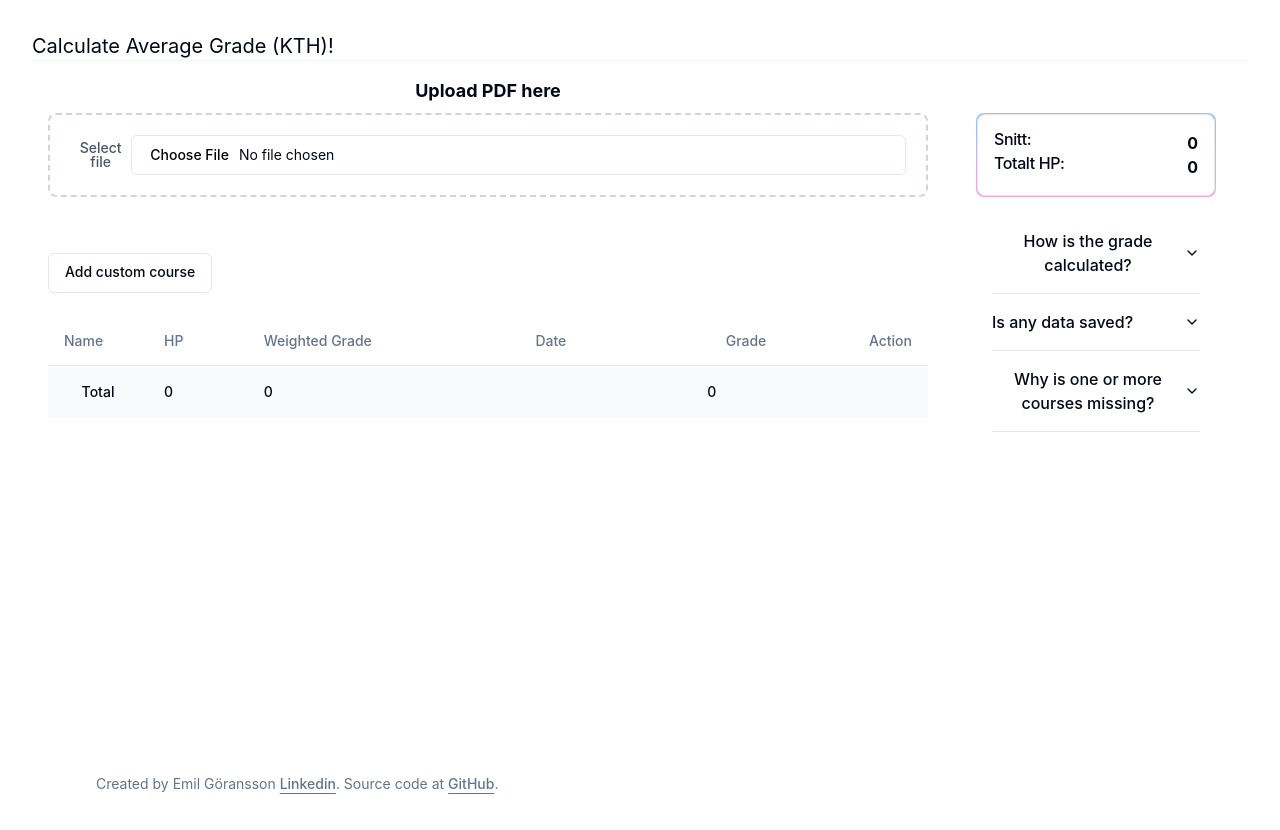
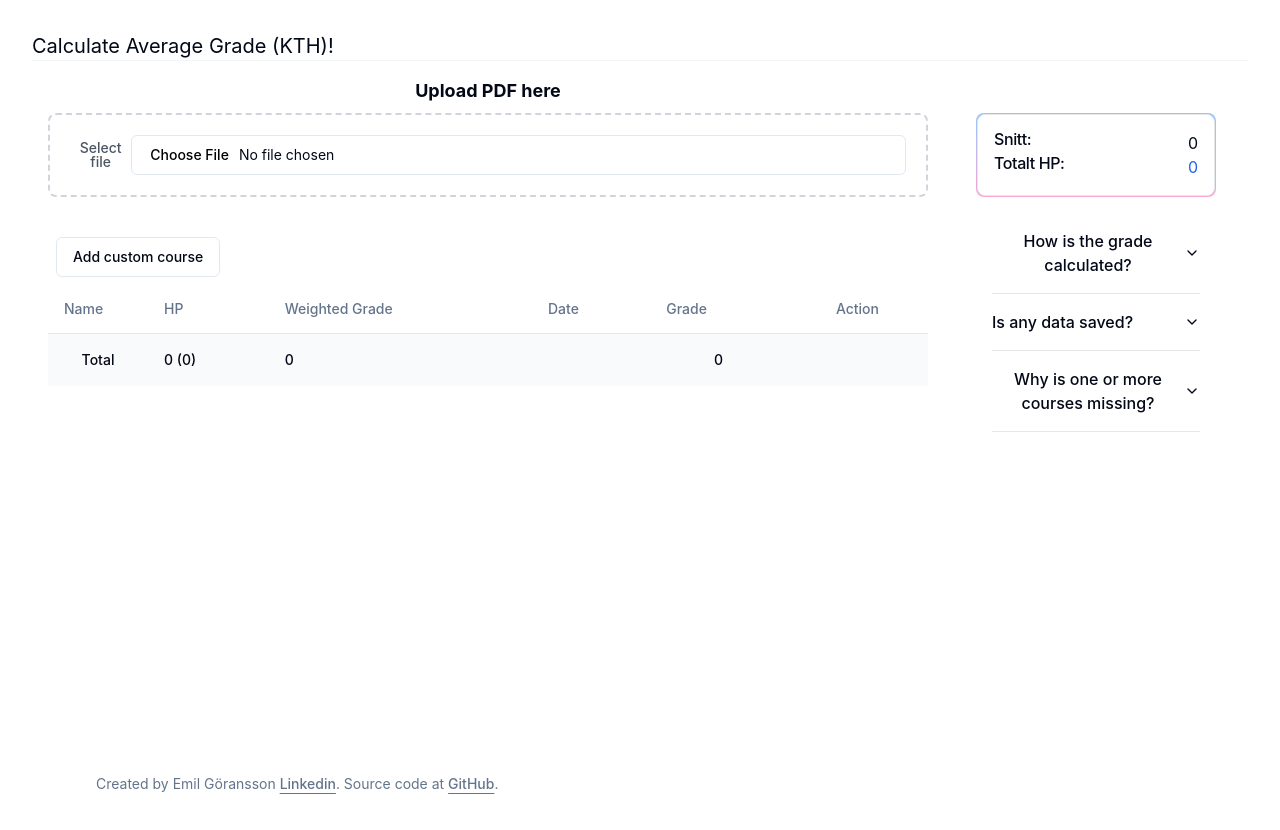
Before and after one commit to EmilGoransson/calculate-average, a React (Vite) app: page / in a window 1280 px wide. Shown: the top 830 px of the page. Built offline with nearby package versions, Linux system fonts and the light colour scheme.

Commit message:
now correctly ignored courses with grade Pass

```diff
--- a/package.json
+++ b/package.json
@@ -15,6 +15,7 @@
     "@radix-ui/react-hover-card": "^1.1.1",
     "@radix-ui/react-label": "^2.1.0",
     "@radix-ui/react-slot": "^1.1.0",
+    "@radix-ui/react-switch": "^1.1.0",
     "@tanstack/react-table": "^8.17.3",
     "class-variance-authority": "^0.7.0",
     "clsx": "^2.1.1",
--- a/src/averageCalc.ts
+++ b/src/averageCalc.ts
@@ -84,19 +84,23 @@
 
 // eslint-disable-next-line @typescript-eslint/ban-ts-comment
 // @ts-expect-error
-export function getAverageGPA(courses:Course[]): { average: number, gradeHpWeight: number, hpUntilNow: number }{
+export function getAverageGPA(courses:Course[]): { average: number, gradeHpWeight: number, hpUntilNow: number, hpWithPGrade:number}{
     if(courses.length != 0){
         //const expectedHP:number = 180;
         let hpUntilNow:number = 0;
         let gradeHpWeight:number = 0;
+        let hpWithPGrade:number = 0
         courses.forEach((course:Course)=>{
-            // eslint-disable-next-line @typescript-eslint/ban-ts-comment
-            // @ts-expect-error
-            gradeHpWeight += grade[course.grade.toUpperCase()] * (course.hp)
+            if(course.grade == "P"){
+                hpWithPGrade += parseFloat(course.hp)
+                return
+            }
+            gradeHpWeight += grade[course.grade.toUpperCase() as keyof typeof grade] * parseFloat(course.hp)
             hpUntilNow += parseFloat(course.hp)
+            hpWithPGrade +=parseFloat(course.hp)
         })
         // return gradeHpWeight / expectedHP
-        return {gradeHpWeight: Number(gradeHpWeight), hpUntilNow: Number(hpUntilNow), average: Number(gradeHpWeight / hpUntilNow)}
+        return {gradeHpWeight: Number(gradeHpWeight), hpUntilNow: Number(hpUntilNow), average: Number(gradeHpWeight / hpUntilNow), hpWithPGrade:hpWithPGrade}
 
     }
 }
--- a/src/components/bottomOverlay.tsx
+++ b/src/components/bottomOverlay.tsx
@@ -1,7 +1,12 @@
 import { Alert, AlertTitle } from "@/components/ui/alert";
 import { useState, useEffect } from "react";
 import { getAverageGPA, Course } from "@/averageCalc";
-
+import {
+    HoverCard,
+    HoverCardContent,
+    HoverCardTrigger,
+} from "@/components/ui/hover-card"
+import {Button} from "@/components/ui/button.tsx";
 interface SideBarProps {
     courses: Course[];
 }
@@ -10,10 +15,11 @@
     gradeHpWeight: string;
     hpUntilNow: string;
     average: string;
+    hpWithPGrade: string;
 }
 
 export default function SideBar(props: SideBarProps) {
-    const [data, setData] = useState<Data>({ gradeHpWeight: "", hpUntilNow: "", average: "" });
+    const [data, setData] = useState<Data>({ gradeHpWeight: "", hpUntilNow: "", average: "", hpWithPGrade: ""});
     const [courses, setCourses] = useState<Course[]>([]);
 
     useEffect(() => {
@@ -22,7 +28,8 @@
             setData({
                 gradeHpWeight: data.gradeHpWeight.toString(),
                 hpUntilNow: data.hpUntilNow.toString(),
-                average: data.average.toString()
+                average: data.average.toString(),
+                hpWithPGrade: data.hpWithPGrade.toString()
             });
             setCourses([...props.courses]);
         }
@@ -34,7 +41,8 @@
             setData({
                 gradeHpWeight: data.gradeHpWeight.toString(),
                 hpUntilNow: data.hpUntilNow.toString(),
-                average: data.average.toString()
+                average: data.average.toString(),
+                hpWithPGrade: data.hpWithPGrade.toString()
             });
         }
     }, [courses]);
@@ -43,14 +51,25 @@
         <div className="max-w-md rounded-lg p-px bg-gradient-to-b from-blue-300 to-pink-300 dark:from-blue-800 dark:to-purple-800">
             <Alert className="grid text-left mx-auto grid-cols-2">
                 <AlertTitle>Snitt:</AlertTitle>
-                <div className="text-right font-bold">
+                <div className="text-right ">
                     {Math.round(Number(data.average) * 100) / 100}
                 </div>
 
                 <AlertTitle>Totalt HP:</AlertTitle>
-                <div className="text-right font-bold">
-                    {data.hpUntilNow ? data.hpUntilNow : "0"}
-                </div>
+
+                <HoverCard>
+                    <HoverCardTrigger asChild>
+
+                        <div className="text-black text-right text-primary underline-offset-4 hover:underline text-accent-foreground">
+
+                        {data.hpWithPGrade ? data.hpWithPGrade : "0"}
+                        </div>
+                        </HoverCardTrigger>
+                    <HoverCardContent>
+                        (HP excluding courses with grade: Pass) ({data.hpUntilNow ? data.hpUntilNow : "0"})
+                    </HoverCardContent>
+                </HoverCard>
+
             </Alert>
         </div>
     );
--- a/src/components/displayCourses.tsx
+++ b/src/components/displayCourses.tsx
@@ -19,22 +19,29 @@
     DropdownMenuSeparator,
     DropdownMenuTrigger,
 } from "@/components/ui/dropdown-menu"
+import {
+    HoverCard,
+    HoverCardContent,
+    HoverCardTrigger,
+} from "@/components/ui/hover-card"
 import { Button } from "@/components/ui/button";
 import {Label} from "@/components/ui/label.tsx";
+import { Switch } from "@/components/ui/switch"
 
 interface DisplayCoursesProps {
     updateCourse: (courses: Course[]) => void;
     courses: Course[];
 }
 
-interface Data {
+export interface Data {
     gradeHpWeight: number;
     hpUntilNow: number;
     average: number;
+    hpWithPGrade: number;
 }
 
 export default function DisplayCourses(props: DisplayCoursesProps) {
-    const [data, setData] = useState<Data>({ gradeHpWeight: 0, hpUntilNow: 0, average: 0 });
+    const [data, setData] = useState<Data>({ gradeHpWeight: 0, hpUntilNow: 0, average: 0, hpWithPGrade:0 });
     const [courses, setCourses] = useState<Course[]>([]);
     const [sortOrder, setSortOrder] = useState({name: "asc", hp:"asc", weighted:"asc",date:"asc",grade:"asc"})
 
@@ -179,8 +186,8 @@
                 <TableCell className="font-medium w-[100px]">
                     <DropdownMenu>
                         <DropdownMenuTrigger asChild>
-                            <Button variant="ghost" className="h-8 w-8 p-0">
-                                <span className="sr-only">Open menu</span>
+                            <Button variant="ghost" className="h-8 w-4 p-0 right">
+                                <span className="sr-only ">Open menu</span>
                                 <svg xmlns="http://www.w3.org/2000/svg" width="24" height="24" viewBox="0 0 24 24" fill="none" stroke="currentColor" strokeWidth="2" strokeLinecap="round" strokeLinejoin="round" className="lucide lucide-ellipsis h-4 w-4">
                                     <circle cx="12" cy="12" r="1"></circle>
                                     <circle cx="19" cy="12" r="1"></circle>
@@ -203,25 +210,54 @@
     }
     return (
         <div className="items-start">
-            <Label className="cursor-pointer hover:text-black transition duration-300 ease-in-out p-2">
-                <Button variant="outline" className="flex items-start justify-start"onClick={addCourse}>
-                    Add custom course
-                </Button>
-            </Label>
+            <div className="flex">
+                <div className="flex items-center space-x-4">
+                    <Label className="cursor-pointer hover:text-black transition duration-300 ease-in-out p-2">
+                        <Button
+                            variant="outline"
+                            onClick={addCourse}
+                        >
+                            Add custom course
+                        </Button>
+                    </Label>
+                </div>
+
+
+            </div>
+
+
             <Table>
                 <TableCaption></TableCaption>
                 <TableHeader>
-                    <TableRow className="cursor-pointer" onClick={(e: React.MouseEvent<HTMLElement>) => sortCoursesOption((e.target as HTMLElement).innerHTML.toString())}>
+                    <TableRow className="cursor-pointer"
+                              onClick={(e: React.MouseEvent<HTMLElement>) => sortCoursesOption((e.target as HTMLElement).innerHTML.toString())}>
                         <TableHead
                             className="w-[100px]"
                         >
                             Name
                         </TableHead>
                         <TableHead>HP</TableHead>
-                        <TableHead>Weighted Grade</TableHead>
+                        <TableHead className="text-muted-foreground underline-offset-4 hover:underline ">
+                            <HoverCard>
+                            <HoverCardTrigger asChild>
+                                <div> Weighted Grade </div>
+                            </HoverCardTrigger>
+                            <HoverCardContent className="w-80">
+                                <div className="flex justify-between space-x-1">
+                                    <div className="space-y-1">
+                                        <h4 className="text-sm font-semibold">Grade * HP</h4>
+
+
+                                    </div>
+                                </div>
+                            </HoverCardContent>
+                        </HoverCard>
+
+                        </TableHead>
+
                         <TableHead>Date</TableHead>
-                        <TableHead className="text-right">Grade</TableHead>
-                        <TableHead className="text-right">Action</TableHead>
+                        <TableHead className="text-left">Grade</TableHead>
+                        <TableHead className="text-center">Action</TableHead>
                     </TableRow>
                 </TableHeader>
                 <TableBody className="">
@@ -231,7 +267,7 @@
                 <TableFooter>
                     <TableRow>
                         <TableCell colSpan={1}>Total</TableCell>
-                        <TableCell className="text-left">{data.hpUntilNow}</TableCell>
+                        <TableCell className="text-left">{data.hpWithPGrade} ({data.hpUntilNow})</TableCell>
                         <TableCell className="text-left">{data.gradeHpWeight}</TableCell>
 
                         <TableCell className=""></TableCell>
--- a/src/components/infoSegment.tsx
+++ b/src/components/infoSegment.tsx
@@ -18,8 +18,9 @@
             <Accordion type="single" collapsible className="w-full">
                 <AccordionItem value="item-1">
                     <AccordionTrigger>How is the grade calculated?</AccordionTrigger>
-                    <AccordionContent>
-                        sum (grade x (hp))/[sum (hp)]
+                    <AccordionContent >
+                        <p className="font-bold">sum (grade x (hp))/[sum (hp)]</p>
+                        <p>Courses with the grade "P" are skipped.</p>
                         <div onClick={()=>{window.open("https://www.kth.se/student/studier/utlandsstudier/utbyte/behorighet-och-urval-for-utbytesstudier-1.1090201", "_blank")}}> <HoverCard>
                             <HoverCardTrigger asChild>
                                 <Button variant="link">Source</Button>
--- /dev/null
+++ b/src/components/ui/switch.tsx
@@ -0,0 +1,27 @@
+import * as React from "react"
+import * as SwitchPrimitives from "@radix-ui/react-switch"
+
+import { cn } from "@/lib/utils"
+
+const Switch = React.forwardRef<
+  React.ElementRef<typeof SwitchPrimitives.Root>,
+  React.ComponentPropsWithoutRef<typeof SwitchPrimitives.Root>
+>(({ className, ...props }, ref) => (
+  <SwitchPrimitives.Root
+    className={cn(
+      "peer inline-flex h-6 w-11 shrink-0 cursor-pointer items-center rounded-full border-2 border-transparent transition-colors focus-visible:outline-none focus-visible:ring-2 focus-visible:ring-ring focus-visible:ring-offset-2 focus-visible:ring-offset-background disabled:cursor-not-allowed disabled:opacity-50 data-[state=checked]:bg-primary data-[state=unchecked]:bg-input",
+      className
+    )}
+    {...props}
+    ref={ref}
+  >
+    <SwitchPrimitives.Thumb
+      className={cn(
+        "pointer-events-none block h-5 w-5 rounded-full bg-background shadow-lg ring-0 transition-transform data-[state=checked]:translate-x-5 data-[state=unchecked]:translate-x-0"
+      )}
+    />
+  </SwitchPrimitives.Root>
+))
+Switch.displayName = SwitchPrimitives.Root.displayName
+
+export { Switch }
```
Also changed, not shown: 1 other file (tests, documents, lock files or other folders).
